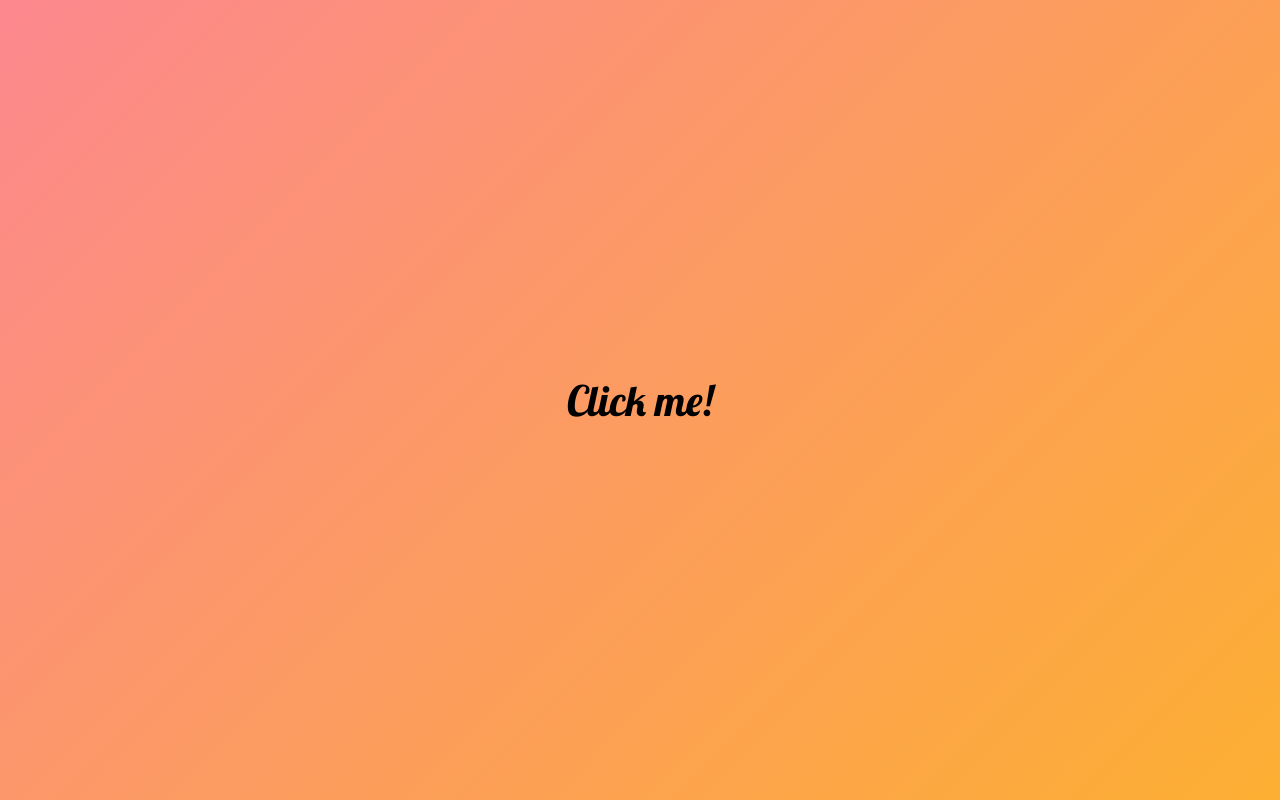
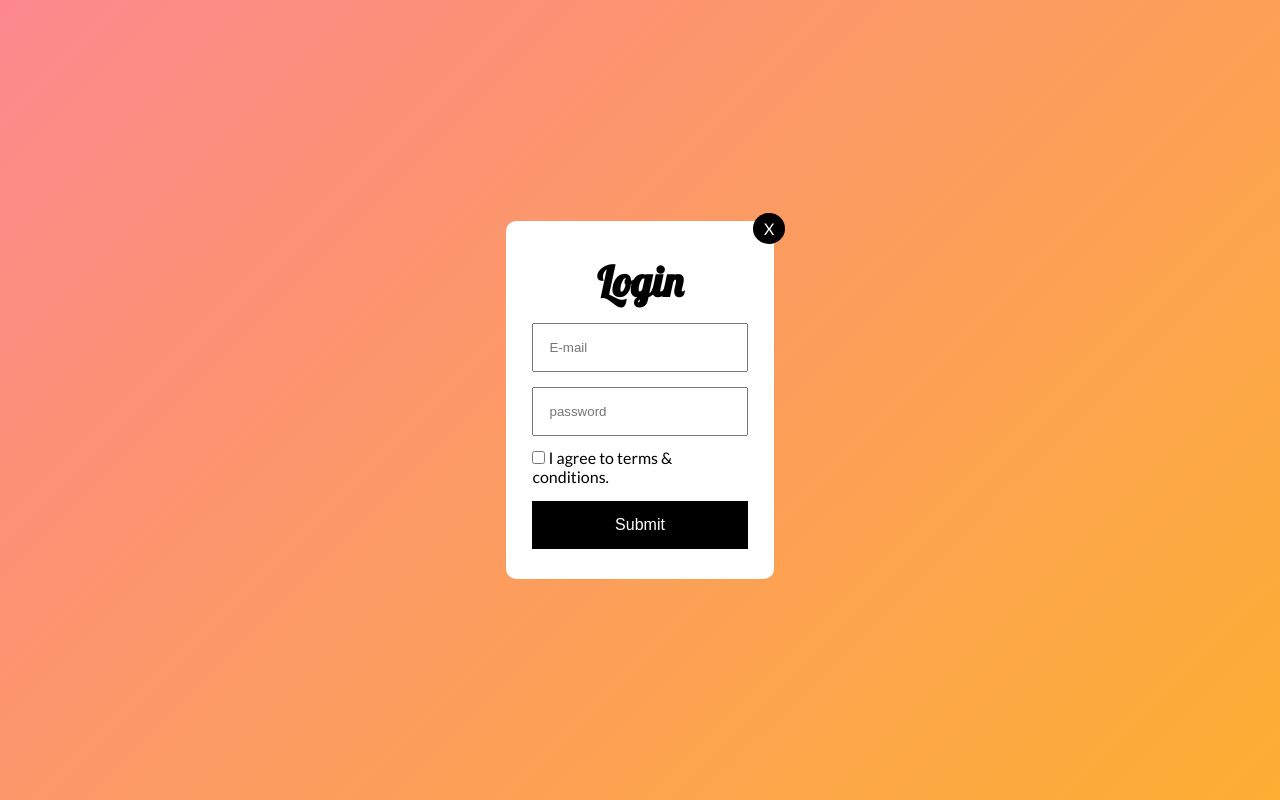
Before and after one commit to borkrit/VirtuaPLTest, a website: page src/index.html in a window 1280 px wide. Drawn offline with nearby package versions, Linux system fonts and the light colour scheme; files that its build step writes are made by us from their sources.

Commit message:
task-1/task-2 done

```diff
--- a/src/index.html
+++ b/src/index.html
@@ -11,11 +11,30 @@
   </head>
   <body>
     <section class="main">
-      <button id="show-popup-form" class="btn btn-main">Click me!</button>
+      <!-- <button id="show-popup-form" class="btn btn-main">Click me!</button> -->
       <!-- Display success message below -->
+      <form action="post" id="form-login">
+        <div type="close" id="close">X</div>
+        <div class="wrapper">
+          <h1 class="title">Login</h1>
+
+            <input type="email" name="email" id="email" placeholder="E-mail" required>
+
+            <input type="password" name="password" id="Password" placeholder="password" required>
+            <p class ="agree-chekbox" onchange="onClickChangeChekBox()">
+              <input type="checkbox" name="checkbox" id="checkbox"  required >
+              <label for="checkbox">I agree to terms & conditions.</label>
+            </p>
+
+
+          <button type="submit" disabled id="btn-submit">Submit</button>
+        </div>
+
+      </form>
     </section>
     <div class="popup">
       <!-- Here goes your popup form HTML code -->
+
     </div>
     <script src="js/index.min.js" charset="utf-8"></script>
   </body>
--- a/src/js/index.js
+++ b/src/js/index.js
@@ -1 +1,16 @@
 /* Here goes your JS code */
+
+const checkbox = document.getElementById('checkbox');
+const btnSubmit = document.getElementById('btn-submit');
+const btnCloseForm = document.getElementById('close');
+const form = document.getElementById('form-login');
+
+btnCloseForm.addEventListener('click',()=>{
+    form.style.display = 'none';
+})
+
+
+function onClickChangeChekBox (){
+    checkbox.checked ? btnSubmit.removeAttribute('disabled') : btnSubmit.setAttribute('disabled',true)
+
+}
--- a/src/scss/styles.scss
+++ b/src/scss/styles.scss
@@ -1,2 +1,67 @@
 // Here goes your CSS
 @import 'layout/main';
+
+#form-login{
+    position: relative;
+    background: white;
+    border-radius: 10px;
+    width: 21%;
+
+    #close{
+        color: white;
+        border-radius: 50%;
+        background-color: black;
+        border:none;
+        position: absolute;
+        left: 92%;
+        top: -8px;
+        padding: 6px 11px;
+        cursor: pointer;
+    }
+
+    .wrapper{
+        display: flex;
+        flex-direction: column;
+        width: 80%;
+        margin: auto;
+
+        .title{
+            text-align: center;
+            font-family: 'Lobster', cursive;
+            font-size: 42px;
+            margin-bottom: 0;
+        }
+
+
+        input{
+            padding: 15px;
+            margin-top: 15px;
+        }
+        .agree-chekbox{
+            margin: 0;
+
+            #checkbox{
+                margin: 15px 0 0 0 ;
+            }
+        }
+        button{
+            padding: 15px;
+            margin-top: 15px;
+            margin-bottom: 30px;
+            background-color: $secondary-color;
+            color: white;
+            font-size: medium;
+            border:none;
+            cursor: pointer;
+
+            &:disabled{
+                background: black;
+                color: white;
+            }
+        }
+
+
+    }
+
+
+}
```
